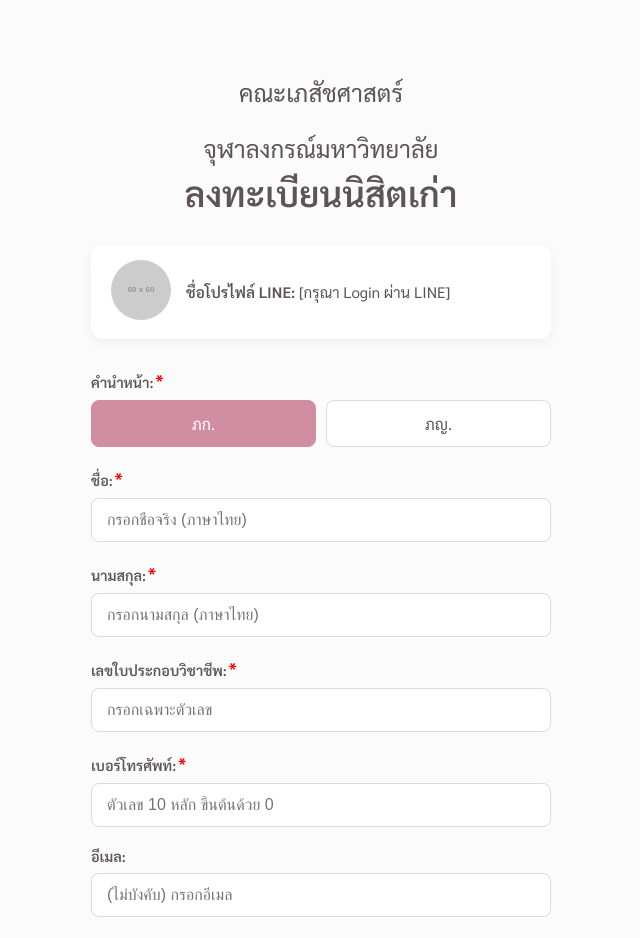
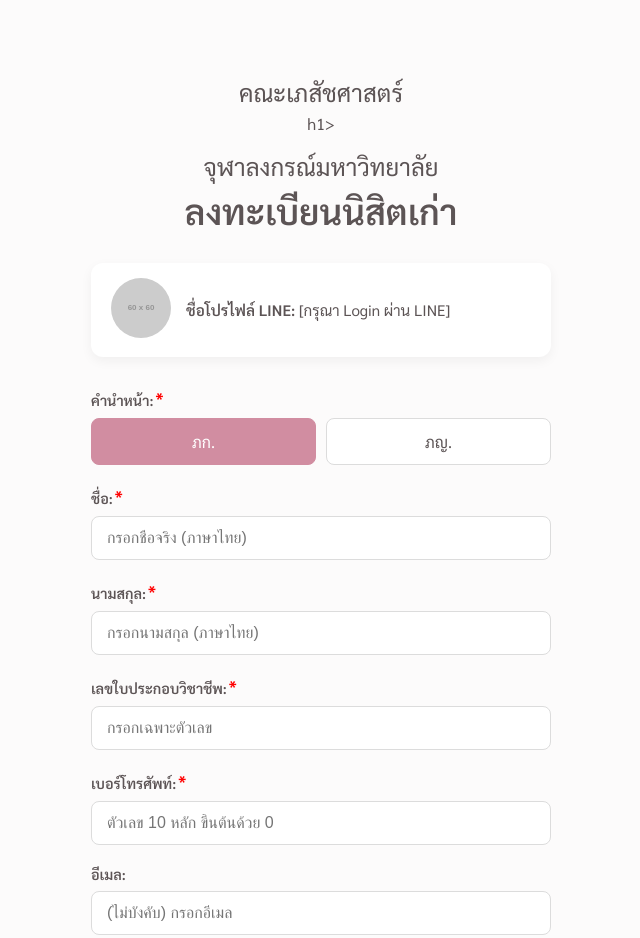
Before and after one commit to tookarunya/661203, a plain HTML site: page index.html in a window 1280 px wide. Shown: the top 938 px of the page, without its empty margins (319-959 px from the left). Drawn offline with Linux system fonts and the light colour scheme; some packages are replaced by stand-ins of ours; placeholder pictures from the web are drawn by us; a script that the page names is missing.

Commit message:
Update index.html

```diff
--- a/index.html
+++ b/index.html
@@ -86,7 +86,8 @@
 <body>
     <div class="container">
         <header class="header-text">
-            <h1>คณะเภสัชศาสตร์</p>จุฬาลงกรณ์มหาวิทยาลัย</h1>
+            <h1>คณะเภสัชศาสตร์</h1>h1>
+            <h1>จุฬาลงกรณ์มหาวิทยาลัย</h1>
             <h2>ลงทะเบียนนิสิตเก่า</h2>
         </header>
 
```
